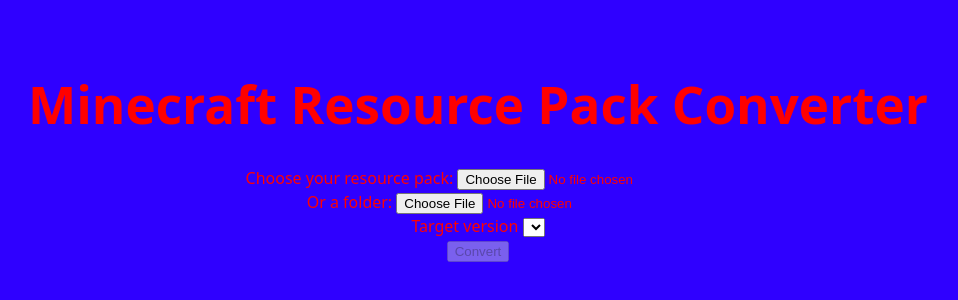
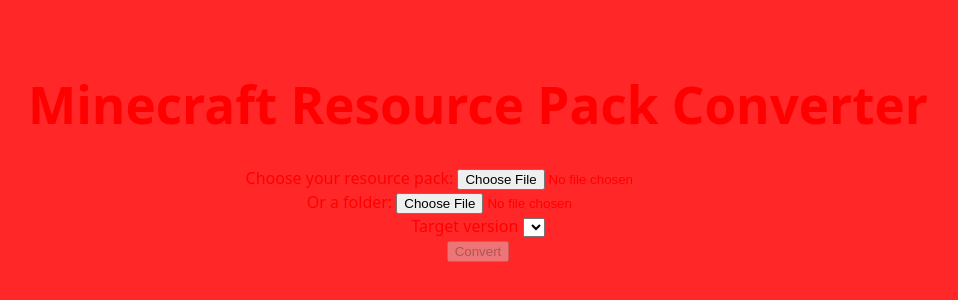
Before and after one commit to MelnCat/MCTextureUpdater, a Svelte app: page / in a window 1280 px wide. Shown: the part 248-548 px from the top of the page, without its empty margins (162-1120 px from the left). Built offline with nearby package versions, Linux system fonts and the light colour scheme.

Commit message:
feat: Minecraft versions

```diff
--- a/src/app.css
+++ b/src/app.css
@@ -5,7 +5,7 @@
 
 	color-scheme: light dark;
 	color: #ff0000;
-	background-color: #2f00ff;
+	background-color: #ff2727;
 
 	font-synthesis: none;
 	text-rendering: optimizeLegibility;
```
